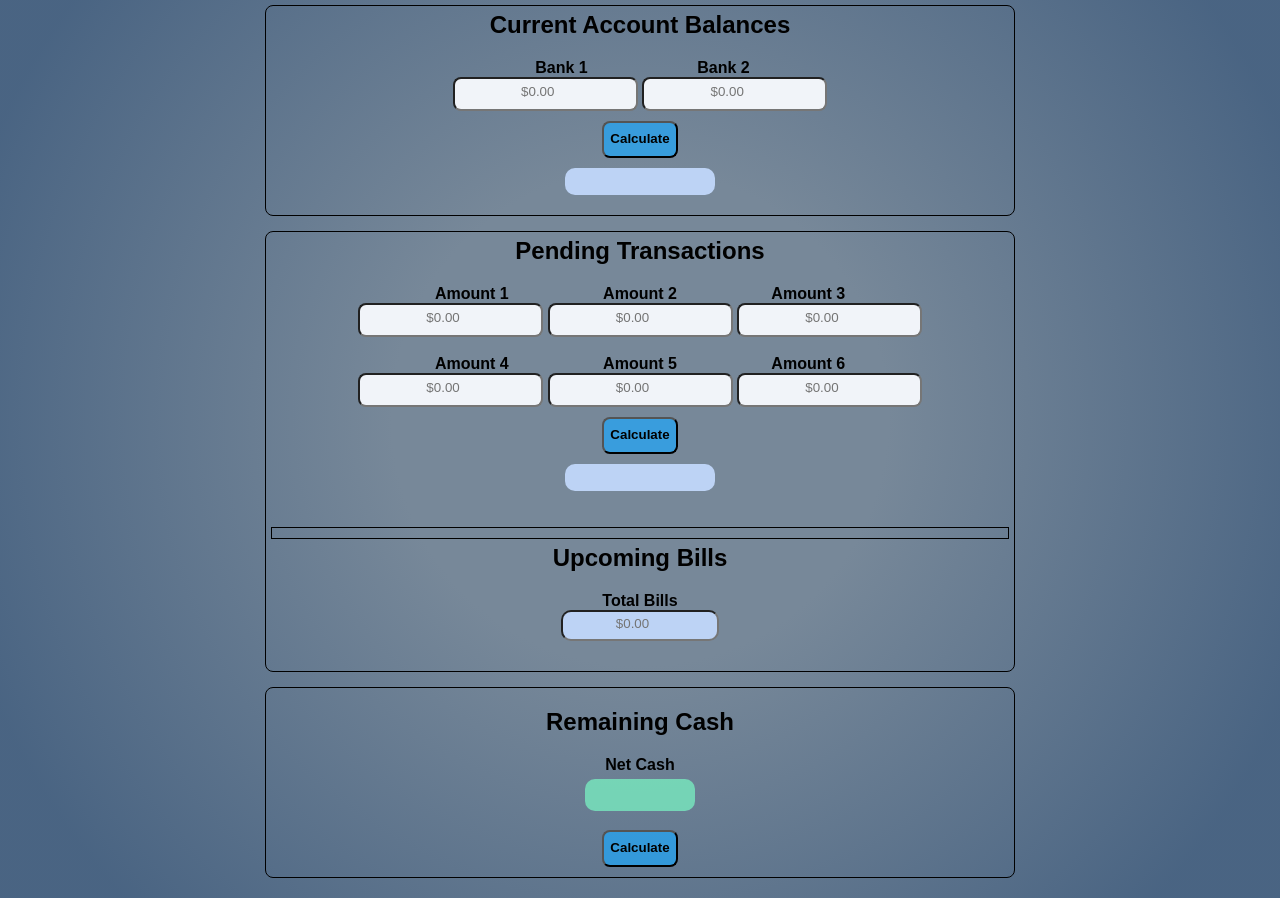
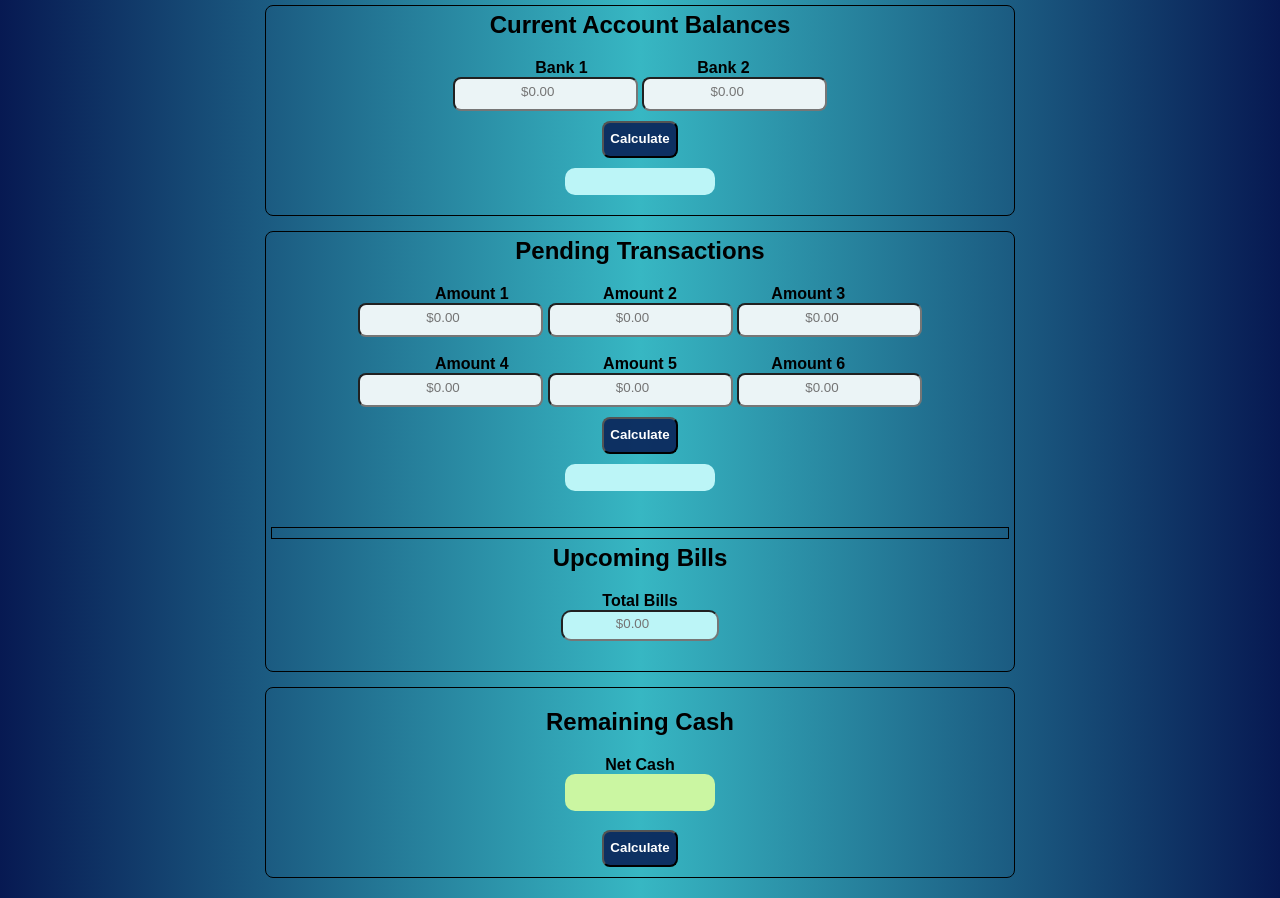
Before and after one commit to cbyzz24/Bottom_Line_Calc, a plain HTML site: page index.html in a window 1280 px wide. Shown: the part 62-960 px from the top of the page. Drawn offline with Linux system fonts and the light colour scheme.

Commit message:
Background enhancement

```diff
--- a/style.css
+++ b/style.css
@@ -6,8 +6,12 @@
 
 body{
     /* background-color: lightslategray; */
-    background: rgb(119,136,153);
-    background: radial-gradient(circle, rgba(119,136,153,1) 31%, hsl(212, 28%, 40%) 88%);    display: flex;
+    /* background: #778899;
+    background: radial-gradient(circle, rgba(119,136,153,1) 31%, #496483 88%);    display: flex; */
+    /* background: rgb(100,130,173);
+    background: linear-gradient(90deg, rgba(100,130,173,1) 0%, rgba(127,161,195,1) 50%, rgba(100,130,173,1) 100%); */
+    background: rgb(7,25,82);
+    background: linear-gradient(90deg, rgba(7,25,82,1) 0%, rgba(55,183,195,1) 50%, rgba(7,25,82,1) 100%);
     flex-direction: column;
     justify-content: center;
     /* align-items: center; */
@@ -48,7 +52,7 @@ h2{
 
 .amt{
     border-radius: 8px;
-    background-color: hsl(214, 41%, 96%);
+    background-color: #EBF4F6;
     padding-top: 5px;
     text-align: center;
 
@@ -56,7 +60,8 @@ h2{
 
 #bankTotalDisplay{
     margin: auto;
-    background-color: hsl(216, 73%, 85%);
+    /* background-color: hsl(216, 73%, 85%); */
+    background-color: rgb(188, 245, 247);
     width: 150px;
     height: 12px;
     border-radius: 10px;
@@ -70,7 +75,8 @@ h2{
     margin-right: 5px; */
     padding-top: 8px;
     border-radius: 8px;
-    background-color: hsla(203, 92%, 55%, 0.733);
+    background-color: #071952d8;
+    color: white;
     font-weight: bold;
     cursor: pointer;
 }
@@ -101,7 +107,7 @@ h2{
 
 #transTotalDisplay{
     margin: auto;
-    background-color: hsl(216, 73%, 85%);
+    background-color: rgb(188, 245, 247);
     width: 150px;
     height: 12px;
     border-radius: 10px;
@@ -116,7 +122,9 @@ h2{
     margin-right: 5px; */
     padding-top: 8px;
     border-radius: 8px;
-    background-color: hsla(203, 92%, 55%, 0.733);
+    /* background-color: hsla(203, 92%, 55%, 0.733); */
+    background-color: #071952d8;
+    color: white;
     font-weight: bold;
     cursor: pointer;
 }
@@ -143,7 +151,7 @@ hr.solid{
 #totalUpcmgAmt{
     margin: auto;
     text-align: center;
-    background-color: hsl(216, 73%, 85%);
+    background-color: rgb(188, 245, 247);
     width: 150px;
     height: 12px;
     border-radius: 10px;
@@ -166,10 +174,13 @@ hr.solid{
 
 #netCashDisplay{
     margin-top: 15px;
-    padding-top: 5px;
-    padding-left: 55px;
-    padding-right: 55px;
-    background-color: rgba(122, 245, 196, 0.726);
+    padding-top: 10px;
+    padding-left: 75px;
+    padding-right: 75px;
+    /* background-color: rgba(122, 245, 196, 0.726); */
+    /* background-color: #BFF6C3; */
+    font-weight: bold;
+    background-color: hsl(91, 82%, 80%);
     width: 150px;
     height: 15px;
     border-radius: 10px;
@@ -179,7 +190,8 @@ hr.solid{
     margin-top: 10px;
     padding-top: 8px;
     border-radius: 8px;
-    background-color: hsla(203, 92%, 55%, 0.733);
+    background-color: #071952d8;
+    color: white;
     font-weight: bold;
     cursor: pointer;
 }
```
